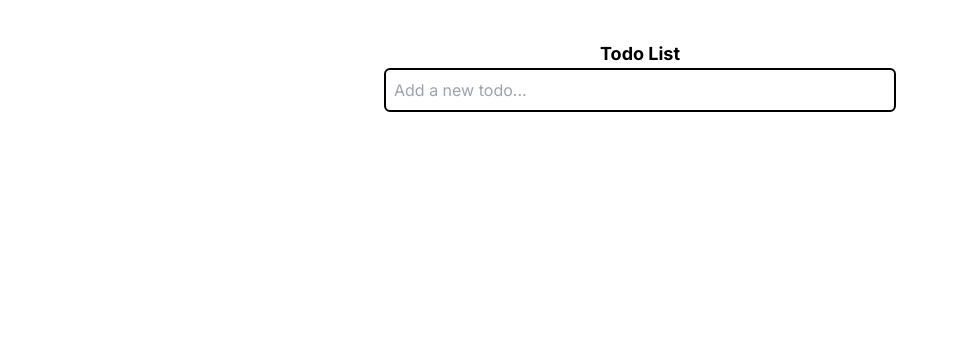
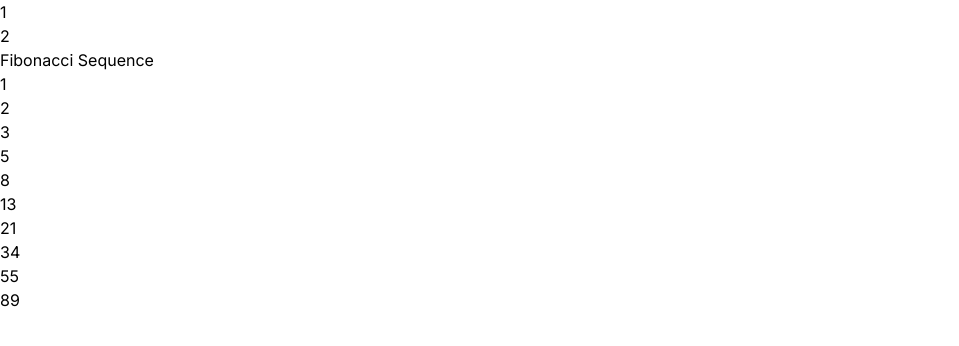
Before and after one commit to leeya018/practice, a Next.js app: page / in a window 1280 px wide. Shown: the top 346 px of the page, without its empty margins (0-959 px from the left). Built offline with nearby package versions, Linux system fonts and the light colour scheme.

Commit message:
fibonnaci with useMemo

```diff
--- a/src/app/page.tsx
+++ b/src/app/page.tsx
@@ -1,24 +1,26 @@
 "use client";
-import TodoForm from "../components/TodoForm";
-import TodoList from "../components/TodoList";
-import useTodo from "../hooks/useTodo";
+import React, { useState, useMemo } from "react";
+import Fibonacci from "@/components/Fibonacci";
 
-export default function Home() {
-  const { todos, addTodo, toggleComplete, removeTodo } = useTodo();
+export default function page() {
+  const [num1, setNum1] = useState(1);
+  const [num2, setNum2] = useState(2);
 
   return (
-    <div className="flex flex-col items-center w-screen h-[100vh]">
-      <h1 className="flex justify-center mt-10 w-full text-lg font-bold">
-        Todo List
-      </h1>
-      <div className="w-[40%]">
-        <TodoForm addTodo={addTodo} />
-        <TodoList
-          todos={todos}
-          toggleComplete={toggleComplete}
-          removeTodo={removeTodo}
+    <div>
+      <div className="flex flex-col">
+        <input
+          type="text"
+          value={num1}
+          onChange={(e) => setNum1(Number(e.target.value))}
+        />
+        <input
+          type="text"
+          value={num2}
+          onChange={(e) => setNum2(Number(e.target.value))}
         />
       </div>
+      <Fibonacci num1={num1} num2={num2} />
     </div>
   );
 }
--- /dev/null
+++ b/src/components/Fibonacci.jsx
@@ -0,0 +1,31 @@
+import React, { useMemo } from "react";
+
+const generateFibonacci = (first, second) => {
+  let n = 10; // Number of elements in the Fibonacci sequence
+  let fibSequence = [first, second];
+
+  while (fibSequence.length < n) {
+    const nextFib =
+      fibSequence[fibSequence.length - 1] + fibSequence[fibSequence.length - 2];
+    fibSequence.push(nextFib);
+  }
+  return fibSequence;
+};
+
+const Fibonacci = ({ num1, num2 }) => {
+  // Function to generate Fibonacci sequence
+  const fibonacciSequence = useMemo(() => {
+    return generateFibonacci(num1, num2);
+  }, [num1, num2]);
+
+  return (
+    <div>
+      <h2>Fibonacci Sequence</h2>
+      {fibonacciSequence.map((num, index) => (
+        <p key={index}>{num}</p>
+      ))}
+    </div>
+  );
+};
+
+export default Fibonacci;
--- a/src/components/TodoForm.jsx
+++ /dev/null
@@ -1,26 +0,0 @@
-import { useState } from "react";
-
-function TodoForm({ addTodo }) {
-  const [value, setValue] = useState("");
-
-  const handleSubmit = (e) => {
-    e.preventDefault();
-    if (!value) return;
-    addTodo(value);
-    setValue("");
-  };
-
-  return (
-    <form onSubmit={handleSubmit} className="flex justify-center">
-      <input
-        type="text"
-        className="input border-2 border-black rounded-md p-2 w-full"
-        value={value}
-        onChange={(e) => setValue(e.target.value)}
-        placeholder="Add a new todo..."
-      />
-    </form>
-  );
-}
-
-export default TodoForm;
--- a/src/components/TodoItem.jsx
+++ /dev/null
@@ -1,19 +0,0 @@
-function TodoItem({ todo, toggleComplete, removeTodo }) {
-  return (
-    <div className="flex justify-between my-2">
-      <span
-        className={`${
-          todo.completed ? "line-through" : "no-underline"
-        }  flex items-center  flex-1`}
-        onClick={() => toggleComplete(todo.id)}
-      >
-        {todo.text}
-      </span>
-      <button className="flex-1" onClick={() => removeTodo(todo.id)}>
-        Delete
-      </button>
-    </div>
-  );
-}
-
-export default TodoItem;
--- a/src/components/TodoList.jsx
+++ /dev/null
@@ -1,18 +0,0 @@
-import TodoItem from "./TodoItem";
-
-function TodoList({ todos, toggleComplete, removeTodo }) {
-  return (
-    <div className="w-full">
-      {todos.map((todo) => (
-        <TodoItem
-          key={todo.id}
-          todo={todo}
-          toggleComplete={toggleComplete}
-          removeTodo={removeTodo}
-        />
-      ))}
-    </div>
-  );
-}
-
-export default TodoList;
--- a/src/hooks/useTodo.js
+++ /dev/null
@@ -1,32 +0,0 @@
-import { useState } from "react";
-import { v4 as uuidv4 } from "uuid";
-
-function useTodo() {
-  const [todos, setTodos] = useState([]);
-
-  const addTodo = (text) => {
-    const newTodos = [...todos, { id: uuidv4(), text, completed: false }];
-    setTodos(newTodos);
-  };
-
-  const removeTodo = (id) => {
-    const updatedTodos = todos.filter((todo) => todo.id !== id);
-    setTodos(updatedTodos);
-  };
-
-  const toggleComplete = (id) => {
-    const updatedTodos = todos.map((todo) =>
-      todo.id === id ? { ...todo, completed: !todo.completed } : todo
-    );
-    setTodos(updatedTodos);
-  };
-
-  return {
-    todos,
-    addTodo,
-    removeTodo,
-    toggleComplete,
-  };
-}
-
-export default useTodo;
```
